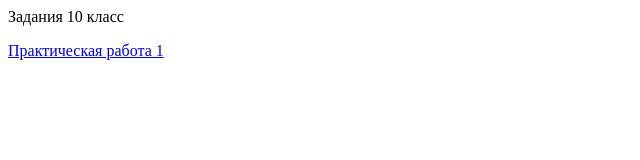
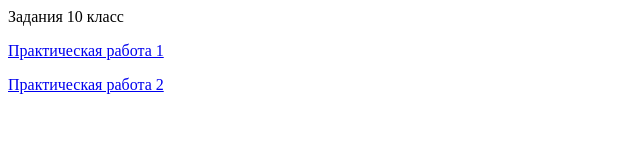
Before and after one commit to Asreniypo/school, a plain HTML site: page index.html in a window 1280 px wide. Shown: the whole page, without its empty margins (0-640 px from the left). Drawn offline with Linux system fonts and the light colour scheme.

Commit message:
Update index.html

```diff
--- a/index.html
+++ b/index.html
@@ -8,6 +8,7 @@ meta charset="utf-8">
 </head>
 <body>
 <p><a href="./Lesson1/test.html">Практическая работа 1</a></p>
+<p><a href="./Lesson2/test.html">Практическая работа 2</a></p>
 
 
 </body>
```
